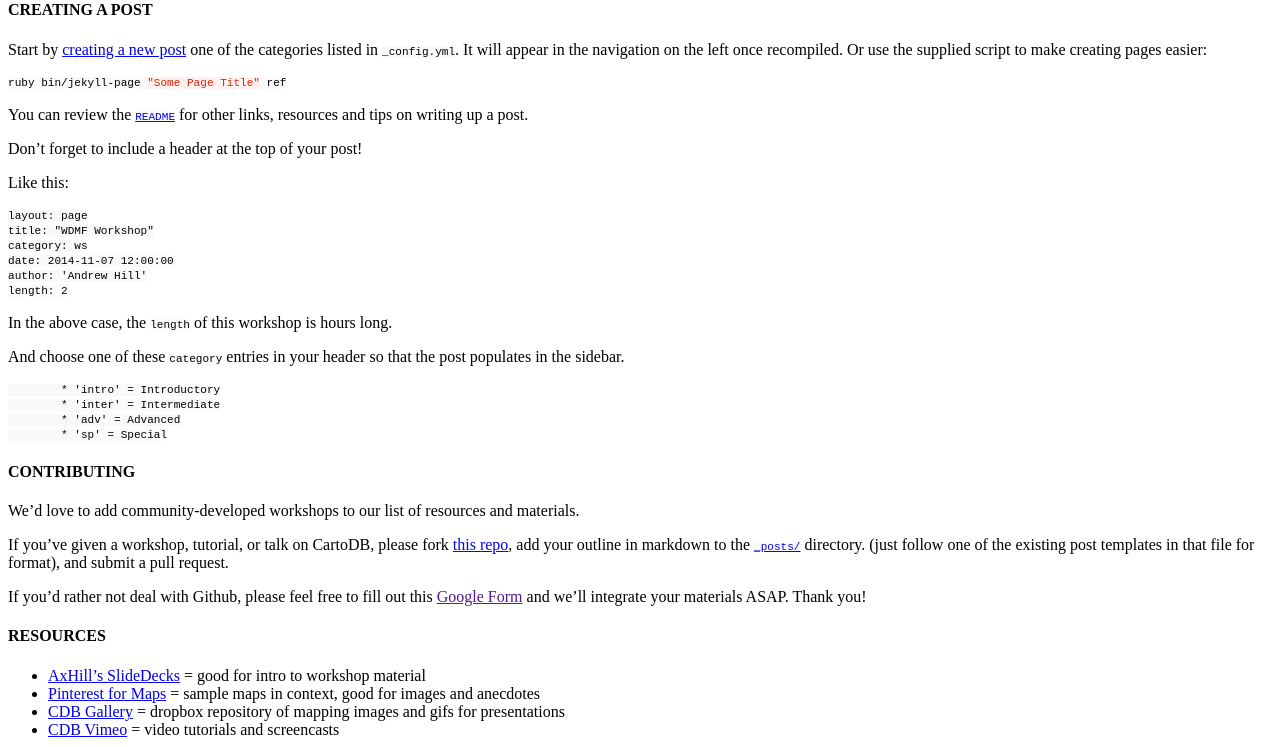
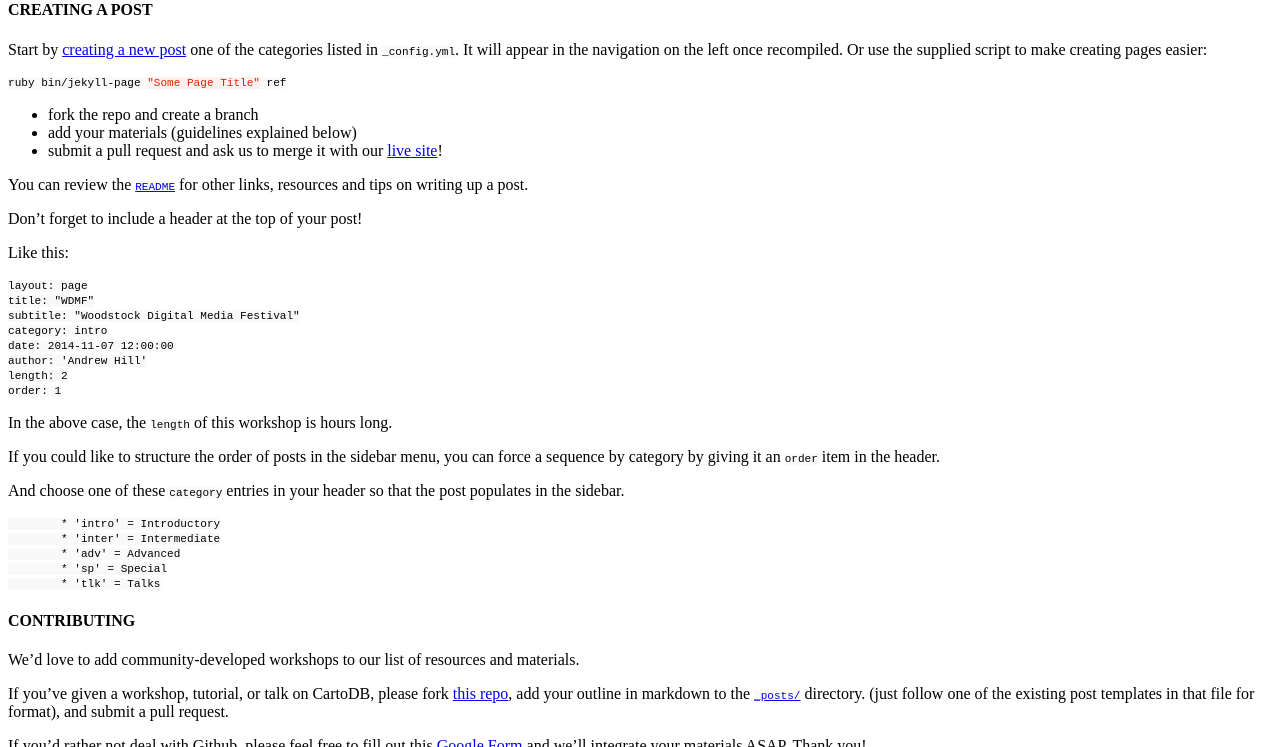
Before and after one commit to CartoDB/training, a Jekyll site: the page built from index.md, in a window 1280 px wide and 1400 px high. Shown: the part 653-1400 px from the top of the window. Built offline with Jekyll 4.4.1, drawn with Linux system fonts in a browser that asks for light colours; a style sheet for code colours, icons or effects is not loaded.

Commit message:
rectify with master and merge_test

````diff
--- a/index.md
+++ b/index.md
@@ -16,6 +16,10 @@ Start by [creating a new post](http://jekyllrb.com/docs/posts/) one of the categ
 ruby bin/jekyll-page "Some Page Title" ref
 ```
 
+* fork the repo and create a branch
+* add your materials (guidelines explained below)
+* submit a pull request and ask us to merge it with our [live site](ohasselblad.github.io/workshops)!
+
 You can review the [`README`](https://github.com/ohasselblad/workshops/blob/master/README.md) for other links, resources and tips on writing up a post.
 
 Don't forget to include a header at the top of your post!
@@ -23,14 +27,18 @@ Don't forget to include a header at the top of your post!
 Like this:
 
 	layout: page
-	title: "WDMF Workshop"
-	category: ws
+	title: "WDMF"
+	subtitle: "Woodstock Digital Media Festival"
+	category: intro
 	date: 2014-11-07 12:00:00
 	author: 'Andrew Hill'
 	length: 2
+	order: 1
 
 
 In the above case, the `length` of this workshop is hours long.
+
+If you could like to structure the order of posts in the sidebar menu, you can force a sequence by category by giving it an `order` item in the header.
 
 And choose one of these `category` entries in your header so that the post populates in the sidebar.
 
@@ -39,6 +47,7 @@ And choose one of these `category` entries in your header so that the post popul
 	* 'inter' = Intermediate
 	* 'adv' = Advanced
 	* 'sp' = Special
+	* 'tlk' = Talks
 ```
 
 #### CONTRIBUTING
@@ -47,11 +56,10 @@ We'd love to add community-developed workshops to our list of resources and mate
 
 If you've given a workshop, tutorial, or talk on CartoDB, please fork [this repo](https://github.com/ohasselblad/workshops), add your outline in markdown to the [`_posts/`](https://github.com/ohasselblad/workshops/tree/master/_posts) directory. (just follow one of the existing post templates in that file for format), and submit a pull request.
 
-If you'd rather not deal with Github, please feel free to fill out this [Google Form]() and we'll integrate your materials ASAP. Thank you!
+If you'd rather not deal with Github, please feel free to fill out this [Google Form](https://docs.google.com/forms/d/1aRVYb1gQEii0MjMSXWUtoWlMPmBLO07AEh9zCabiDrA/edit?usp=sharing) and we'll integrate your materials ASAP. Thank you!
 
 #### RESOURCES
 
-* [AxHill's SlideDecks](https://speakerdeck.com/andrewxhill) = good for intro to workshop material
 * [Pinterest for Maps](http://www.pinterest.com/andrewxhill/interactive-maps/) = sample maps in context, good for images and anecdotes
 * [CDB Gallery](https://www.dropbox.com/personal/cdb-gallery) = dropbox repository of mapping images and gifs for presentations
 * [CDB Vimeo](https://vimeo.com/vizzuality) = video tutorials and screencasts
````
Also changed, not shown: _posts/2014-09-02-history-of-maps.md (added, +20 -0 lines), _posts/2014-09-02-maps-lie-class1.md (added, +25 -0 lines), _posts/2014-09-19-maps-lie-class2.md (added, +28 -0 lines), _posts/2014-09-26-maps-lie-class3.md (added, +27 -0 lines), _posts/2014-09-30-maps-lie-class4.md (added, +26 -0 lines), _posts/2014-11-12-world-parks-cong.md (added, +28 -0 lines), _posts/2014-12-09-intro-slides.md (added, +29 -0 lines), README.md.
